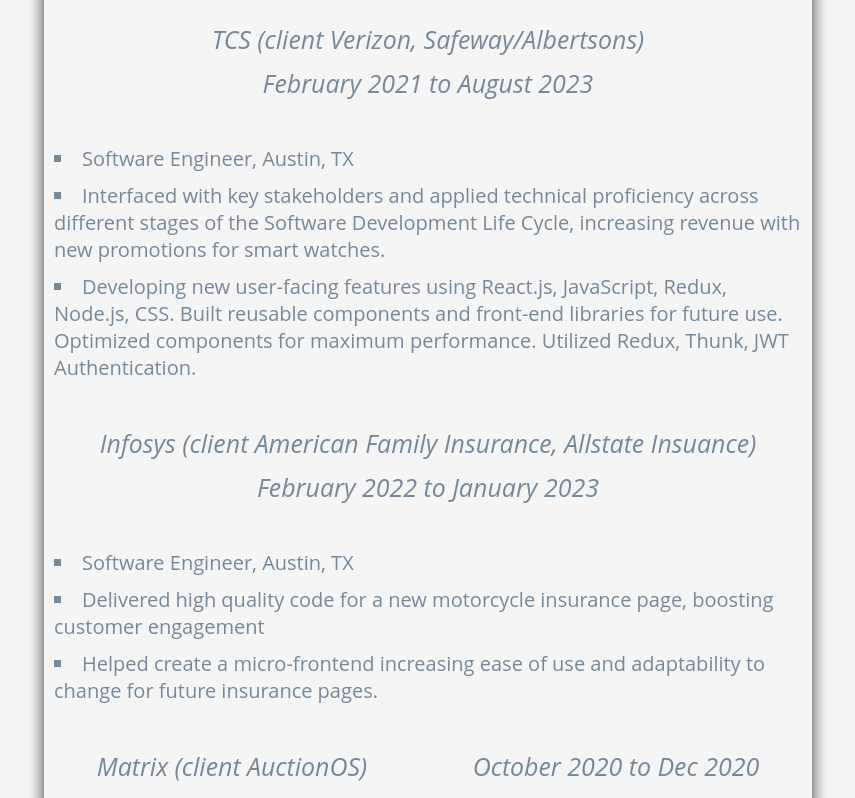
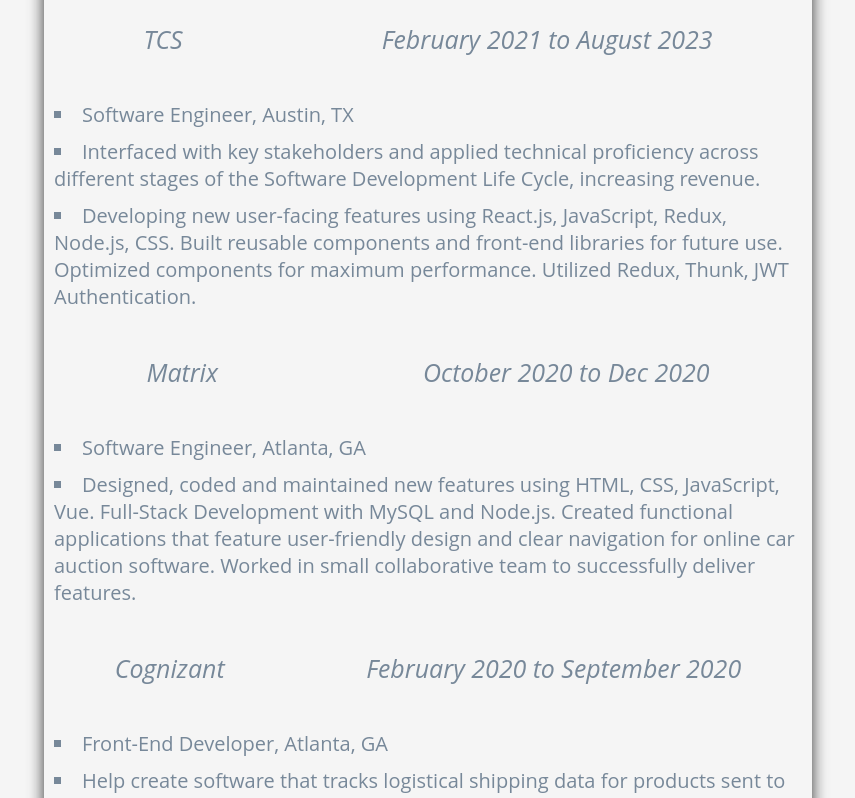
Before and after one commit to DanSimonson/profile, a React (Create React App) app: page /resume in a window 1280 px wide. Shown: the part 1300-2098 px from the top of the page, without its empty margins (212-1067 px from the left). Built offline with nearby package versions, Linux system fonts and the light colour scheme.

Commit message:
updated resume

```diff
--- a/src/Views/Resume.js
+++ b/src/Views/Resume.js
@@ -49,7 +49,7 @@ function Resume() {
             <p>Work History</p>
           </div>
           <div className="work-title">
-            <p>TCS (client Verizon, Safeway/Albertsons)</p>
+            <p>TCS</p>
             <p>February 2021 to August 2023</p>
           </div>
           <ul>
@@ -57,7 +57,7 @@ function Resume() {
             <li>
               Interfaced with key stakeholders and applied technical proficiency
               across different stages of the Software Development Life Cycle,
-              increasing revenue with new promotions for smart watches.
+              increasing revenue.
             </li>
             <li>
               Developing new user-facing features using React.js, JavaScript,
@@ -67,22 +67,7 @@ function Resume() {
             </li>
           </ul>
           <div className="work-title">
-            <p>Infosys (client American Family Insurance, Allstate Insuance)</p>
-            <p>February 2022 to January 2023</p>
-          </div>
-          <ul>
-            <li>Software Engineer, Austin, TX</li>
-            <li>
-              Delivered high quality code for a new motorcycle insurance page,
-              boosting customer engagement
-            </li>
-            <li>
-              Helped create a micro-frontend increasing ease of use and
-              adaptability to change for future insurance pages.
-            </li>
-          </ul>
-          <div className="work-title">
-            <p>Matrix (client AuctionOS)</p>
+            <p>Matrix</p>
             <p>October 2020 to Dec 2020</p>
           </div>
           <ul>
@@ -96,7 +81,7 @@ function Resume() {
             </li>
           </ul>
           <div className="work-title">
-            <p>Cognizant (clients Macys, Bayer)</p>
+            <p>Cognizant</p>
             <p>February 2020 to September 2020</p>
           </div>
           <ul>
@@ -110,7 +95,7 @@ function Resume() {
             </li>
           </ul>
           <div className="work-title">
-            <p>Charter Global (client Routematch By Uber)</p>
+            <p>Charter Global</p>
             <p> August 2019 to January 2020</p>
           </div>
           <ul>
```
